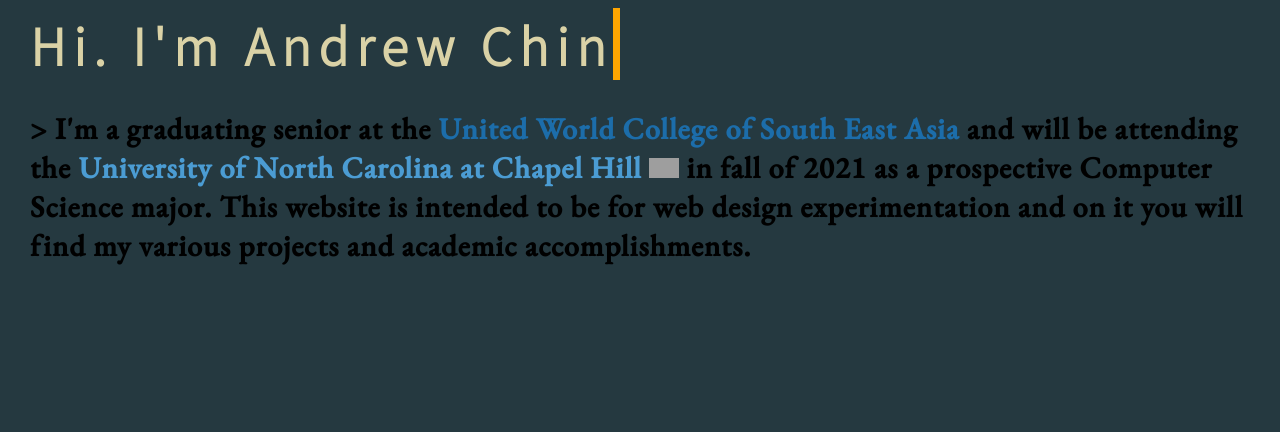
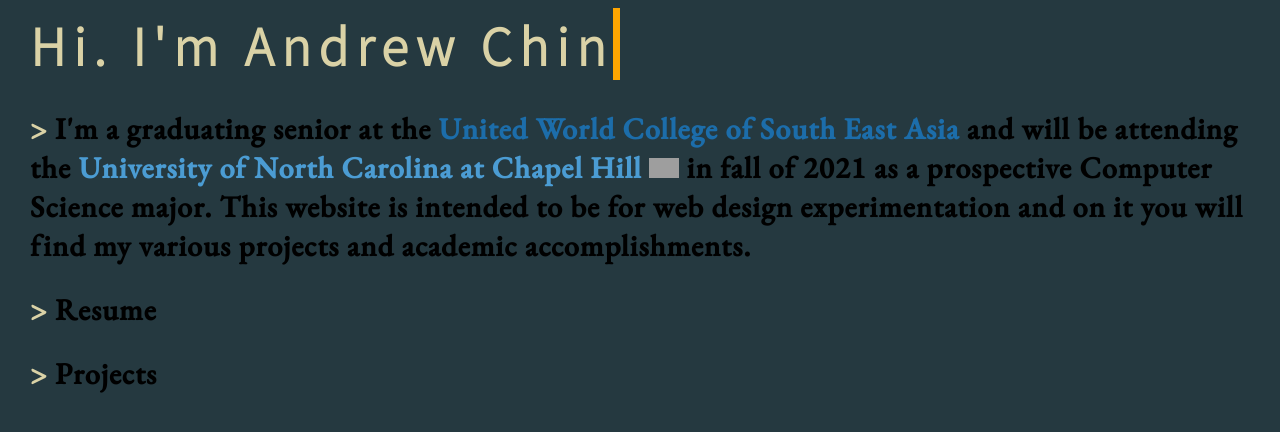
Before and after one commit to andrew-chin/andrew-chin.github.io, a plain HTML site: page index.html in a window 1280 px wide. Drawn offline with nearby package versions, Linux system fonts and the light colour scheme; grey boxes are pictures that could not be loaded.

Commit message:
nojekyll

```diff
--- a/index.html
+++ b/index.html
@@ -11,8 +11,10 @@
 
 <body>
     <h1 style="text-align: center">Hi. I'm Andrew Chin</h1>
-    <h2> > I'm a graduating senior at the <span style="color: #1c6daa">United World College of South East Asia</span> and will be attending the <span style="color: #4B9CD3">University of North Carolina at Chapel Hill</span>     <span class='icon'></span>
+    <h2> <span style="color: #DAD2A6"> > </span> I'm a graduating senior at the <span style="color: #1c6daa">United World College of South East Asia</span> and will be attending the <span style="color: #4B9CD3">University of North Carolina at Chapel Hill</span>     <span class='icon'></span>
         in fall of 2021 as a prospective Computer Science major. This website is intended to be for web design experimentation and on it you will find my various projects and academic accomplishments. </h2>
+    <h2> <span style="color: #DAD2A6"> > </span> Resume </h2>
+    <h2> <span style="color: #DAD2A6"> > </span> Projects </h2>
 
 </body>
 
```
Also changed, not shown: 1 other file.
